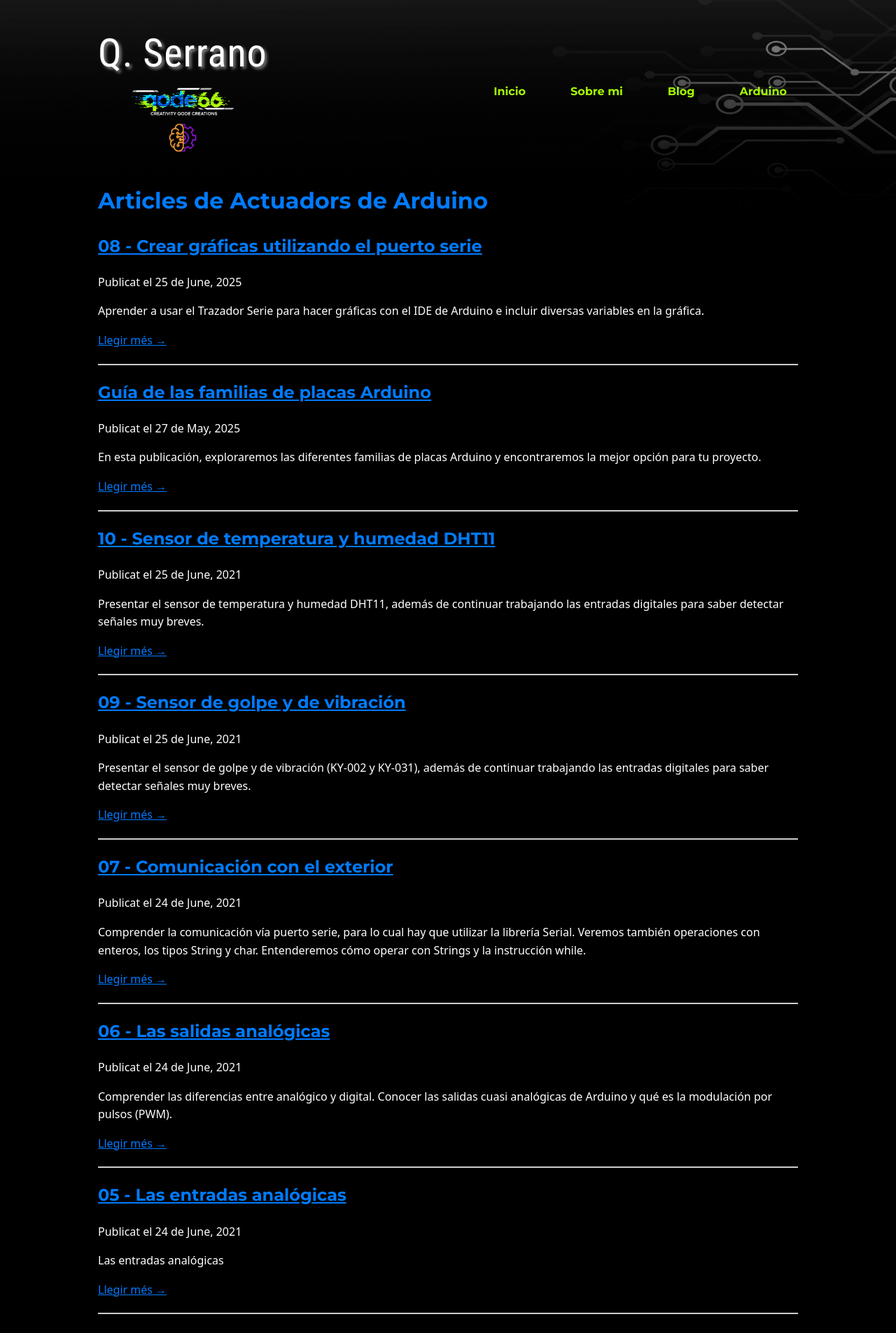
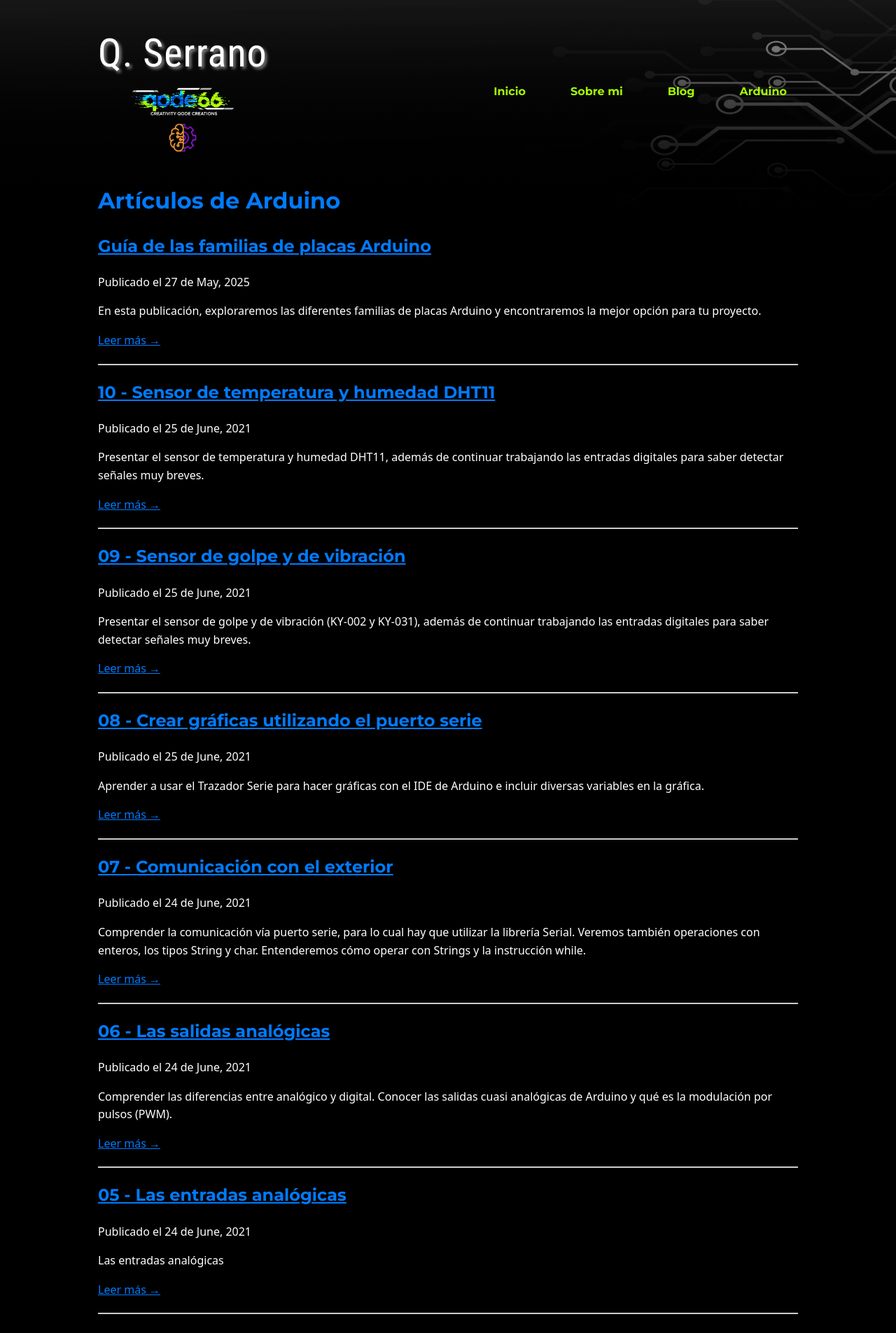
Before and after one commit to qserrano/trenkat, a Jekyll site: the page built from categorias/arduino.md, in a window 1280 px wide. Shown: the top 1905 px of the page at 70% size. Built offline with Jekyll 4.4.1, drawn with Linux system fonts in a browser that asks for light colours; some of the changed text lies outside the part shown.

Commit message:
Style adjuts

```diff
--- a/_includes/navigation.html
+++ b/_includes/navigation.html
@@ -6,9 +6,10 @@
   <a href="{{ '/blog' | relative_url }}">Blog</a>
 
   <div class="dropdown">
-    <a href="#" class="dropdown-toggle">Arduino</a>
+    <a href="{{ '/categorias/arduino' | relative_url }}" class="dropdown-toggle">Arduino</a>
     <div class="dropdown-menu">
       <a href="{{ '/categorias/arduino-basic' | relative_url }}">Básico</a>
+      <a href="{{ '/categorias/arduino-sensores' | relative_url }}">Sensores</a>
     </div>
   </div>
 </nav>
--- a/assets/css/header-style.css
+++ b/assets/css/header-style.css
@@ -80,13 +80,14 @@
 
 .site-title a {
     text-decoration: none;
-    color: inherit;
-    transition: color 0.3s ease;
+    color: var(--text-primary);
 }
 
 .site-title a:hover {
-    color: var(--accent-secondary);
     text-decoration: none;
+    color: var(--accent-primary);
+    text-shadow: 3px 3px 4px rgb(9, 0, 131);
+    transition: all 0.3s ease;
 }
 
 #cartrotech-link:hover {
--- a/categorias/arduino.md
+++ b/categorias/arduino.md
@@ -5,19 +5,19 @@
 ---
 
 <div class="blog-container">
-        <h1>Articles de Actuadors de Arduino</h1>
+        <h1>Artículos de Arduino</h1>
 
     {% for post in site.posts %}
         {% if post.categories contains "arduino" %}
         <article class="articulo">
             <h2><a href="{{ post.url }}">{{ post.title }}</a></h2>
             <div class="fecha">
-                Publicat el {{ post.date | date: "%-d de %B, %Y" }}
+                Publicado el {{ post.date | date: "%-d de %B, %Y" }}
             </div>
             {% if post.excerpt %}
                 <p class="resumen">{{ post.excerpt }}</p>
             {% endif %}
-            <a href="{{ post.url }}" class="leer-mas">Llegir més →</a>
+            <a href="{{ post.url }}" class="leer-mas">Leer más →</a>
             <hr>
         </article>
         {% endif %}
```
Also changed, not shown: _posts/2021-06-25-ard_08 - Crear gráficas utilizando el puerto serie.md (+1 -1 lines), categorias/arduino-basic.md (+1 -1 lines), categorias/arduino-sensores.md (added, +25 -0 lines), 1 other file.
